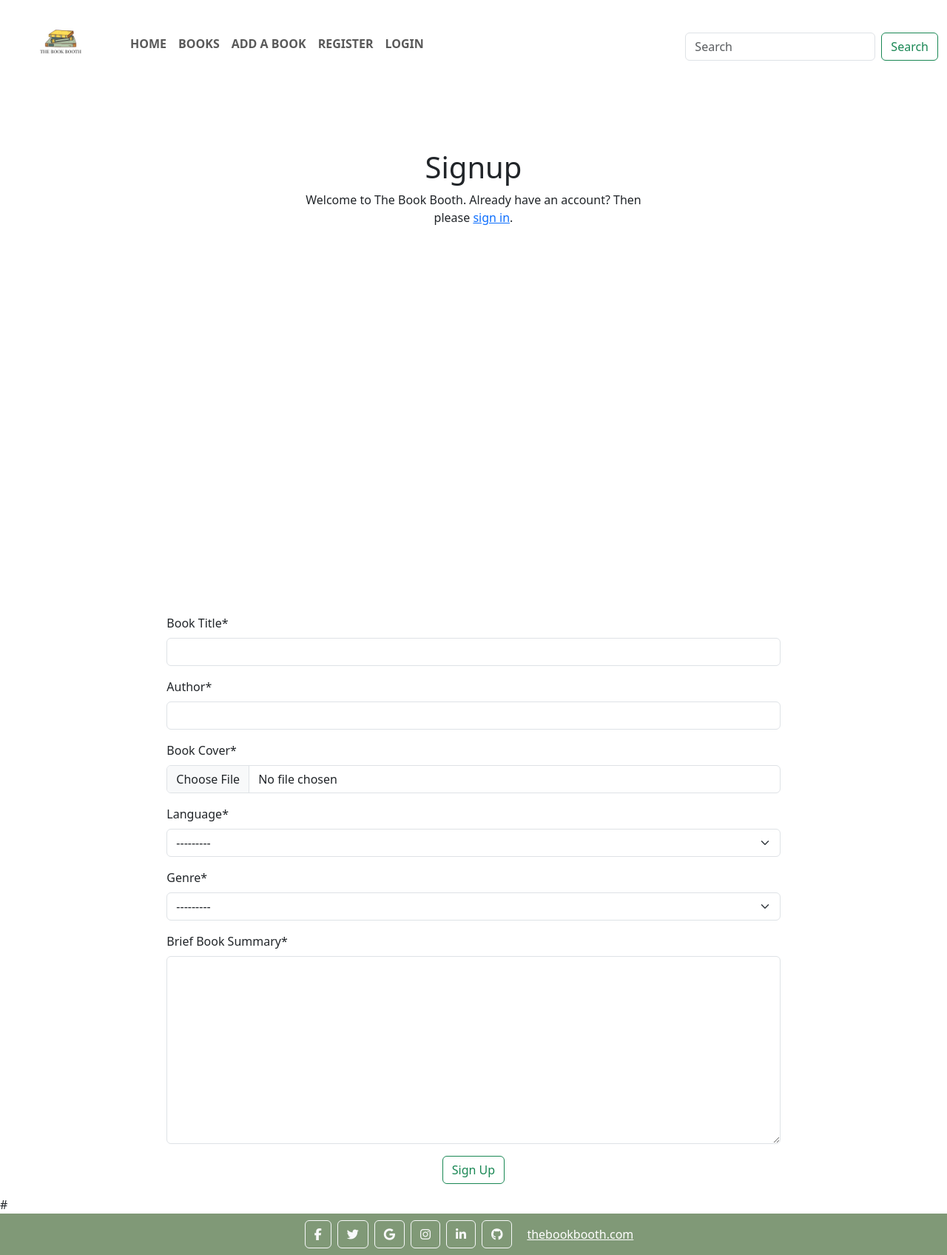
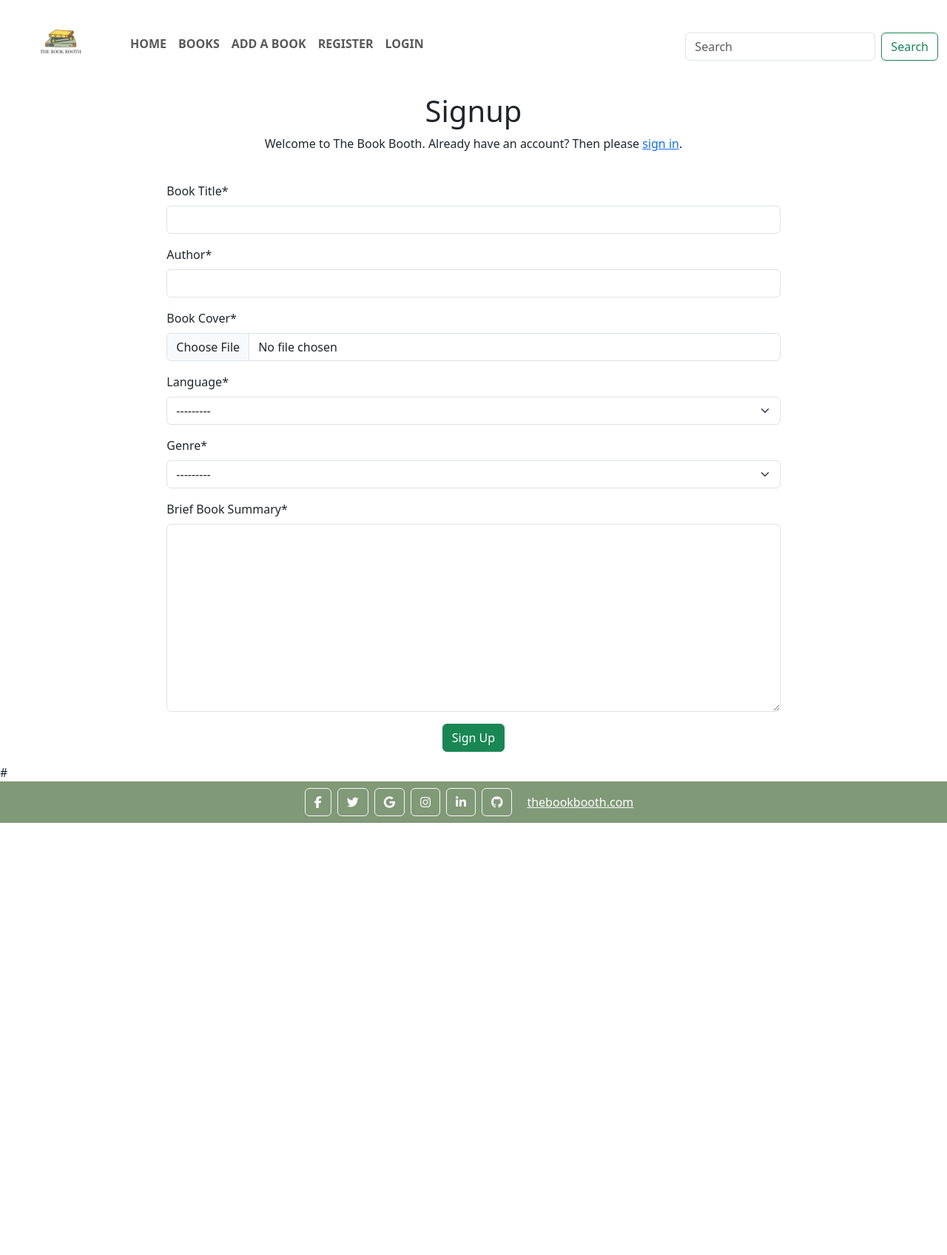
Before and after one commit to hiboibrahim/thebookbooth1, a Django app: template templates/account/signup.html in a window 1280 px wide. Shown: the whole page at 74% size. After the commit the page ends 1112 px from the top, so only its background shows below. Run offline with Django 3.2, Linux system fonts and the light colour scheme; the template is opened without the code that fills it: values that come from a table or form of the project are taken from there, others are empty; parts of the project's set-up code (start-up, migrations or seed data) failed here and were passed over; some libraries are stand-ins or nearby versions; some web fonts are replaced.

Commit message:
Remove container from sign up page center content.

```diff
--- a/static/css/base.css
+++ b/static/css/base.css
@@ -199,7 +199,7 @@ ul .nav-link {
     height: 70vh;
     margin: 60px auto;
     border-radius: 10px;
-    background-color: white;
+    background-color: #809977;
     position: relative;
 }
 
--- a/templates/account/signup.html
+++ b/templates/account/signup.html
@@ -1,28 +1,27 @@
 {% extends "base.html" %}
+
 {% load i18n %}
+
+{% load crispy_forms_tags %}
+
 {% block title %}{% trans "Signup" %}{% endblock title %}
+
 {% block content %}
-<div class="sign-up-container text-center">
-  <div class="row">
-    <div class="col-md-8 mt-3 offset-md-2">
-      <h1>{% trans "Signup" %}</h1>
-      <p> {% blocktrans %}Welcome to The Book Booth. Already have an account? Then please <a href="{{ login_url }}">sign
+
+      <h1 class="text-center">{% trans "Signup" %}</h1>
+
+      <p class="text-center"> {% blocktrans %}Welcome to The Book Booth. Already have an account? Then please <a href="{{ login_url }}">sign
           in</a>.{% endblocktrans %} </p>
 
-    </div>
-  </div>
-</div>
 <div class="row">
   <div class="col-md-8 mt-3 offset-md-2">
     <form class="form p-2" action="{% url 'account_signup' %}"> {% csrf_token %} {{ form | crispy }}
       {% if redirect_field_value %} <input type="hidden" name="{{ redirect_field_name }}"
         value="{{ redirect_field_value }}"> {% endif %}
         <div class="text-center">
-        <button type="submit" class="btn btn-outline-success mb-2">Sign
+        <button type="submit" class="btn btn-success mb-2">Sign
         Up </button> </form>
 
     </div>
   </div>
-</div>
-</div>
-{% endblock %}
+{% endblock content %}
```
